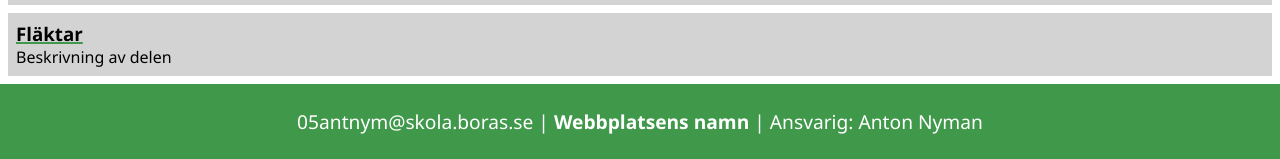
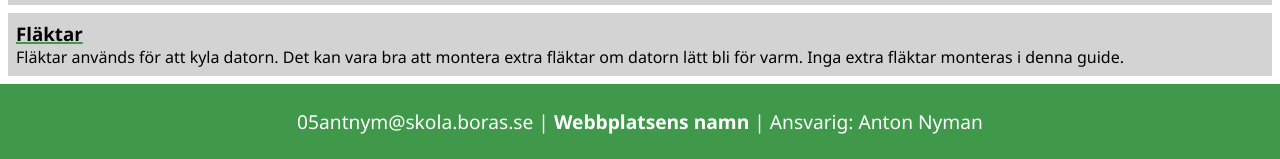
Before and after one commit to nymananton/webbutveckling, a plain HTML site: page delar_info.html in a window 1280 px wide. Shown: the part 2336-2495 px from the top of the page. Drawn offline with Linux system fonts and the light colour scheme.

Commit message:
Update delar_info.html

```diff
--- a/delar_info.html
+++ b/delar_info.html
@@ -71,7 +71,7 @@
         </div>
         <div class="datordel">
             <h3 class="deltitel">Fläktar</h3>
-            <p>Beskrivning av delen</p>
+            <p>Fläktar används för att kyla datorn. Det kan vara bra att montera extra fläktar om datorn lätt bli för varm. Inga extra fläktar monteras i denna guide.</p>
         </div>
 
         <footer>
```
